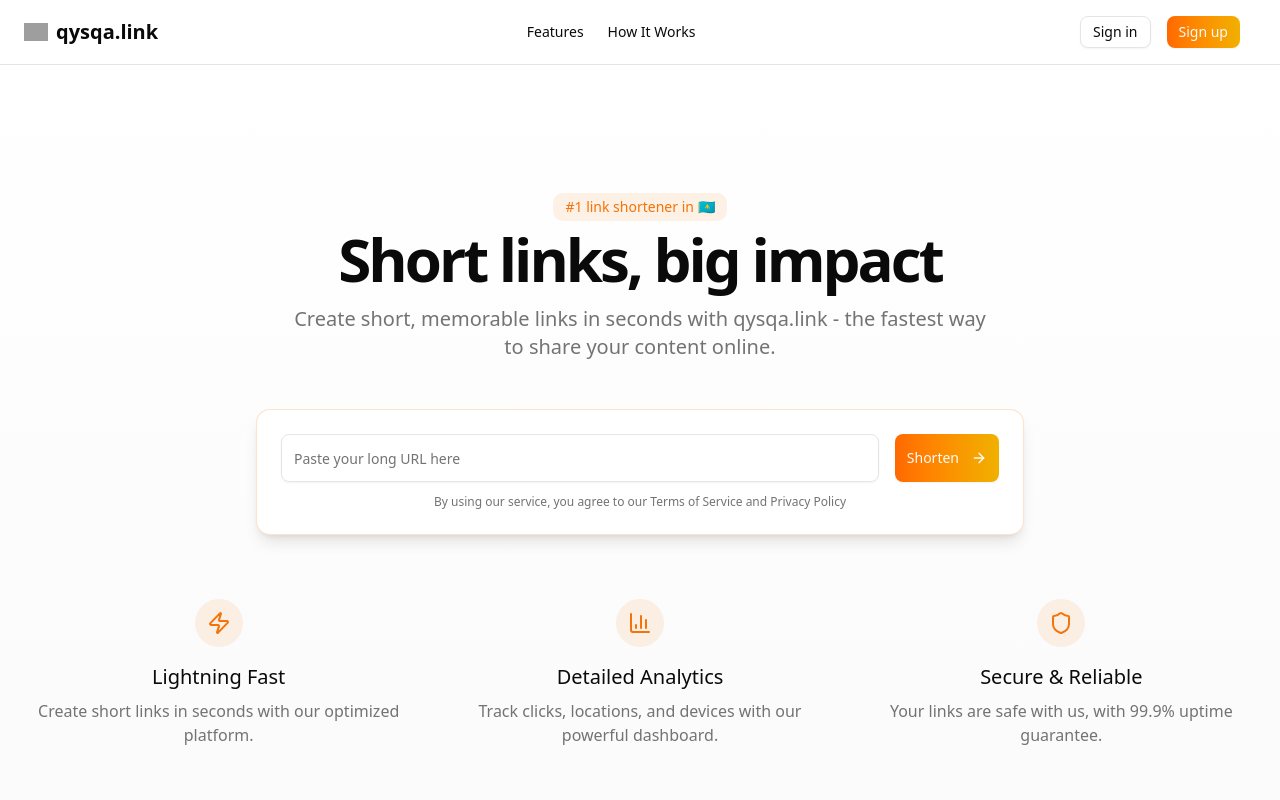
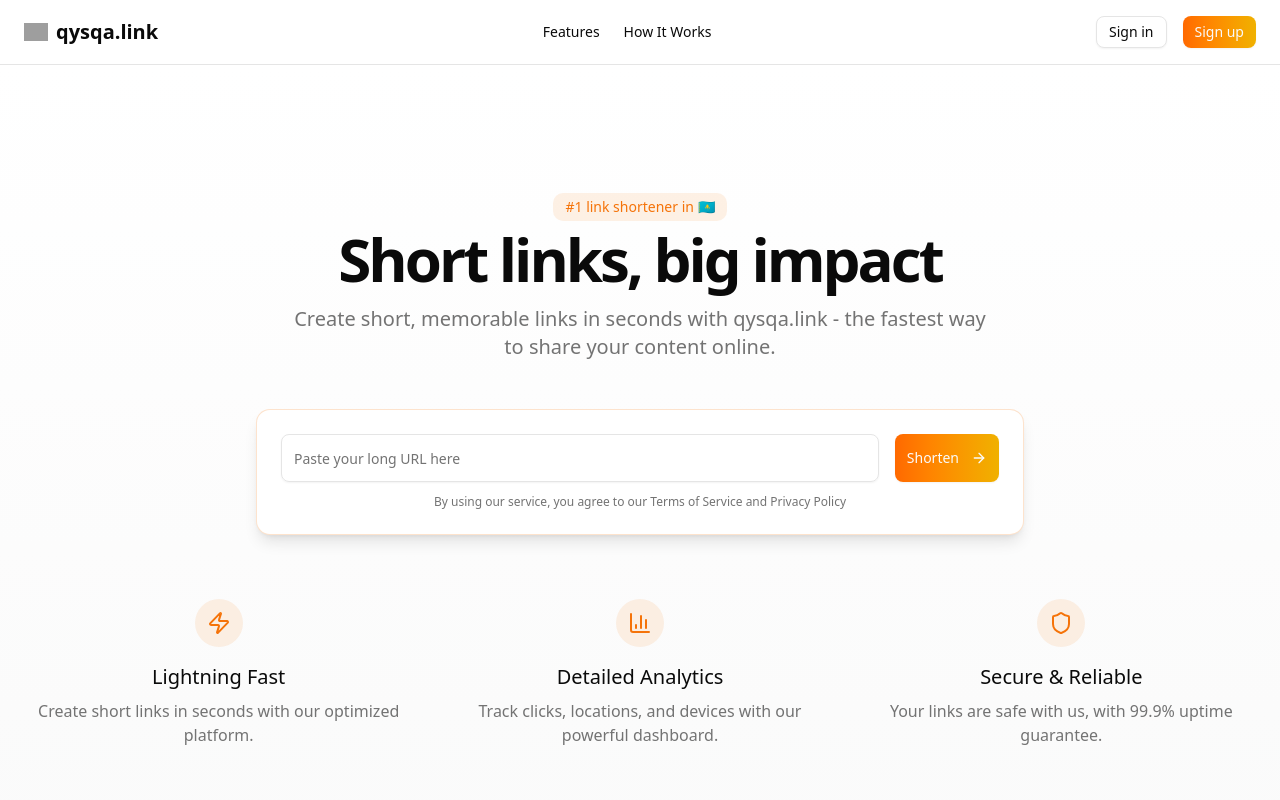
Before and after one commit to dastanozgeldi/qysqa, a Next.js app: page / in a window 1280 px wide. Shown: the top 800 px of the page. Built offline with nearby package versions, Linux system fonts and the light colour scheme; no server answers; grey boxes are pictures that could not be loaded.

Commit message:
fix: spacing on right side of heading

```diff
--- a/src/components/header.tsx
+++ b/src/components/header.tsx
@@ -38,7 +38,7 @@
         )}
 
         <div className="flex items-center gap-4">
-          <div className="flex justify-end items-center p-4 gap-4 h-16">
+          <div className="flex justify-end items-center gap-4">
             <SignedOut>
               <SignInButton>
                 <Button variant="outline" size="sm">
```
